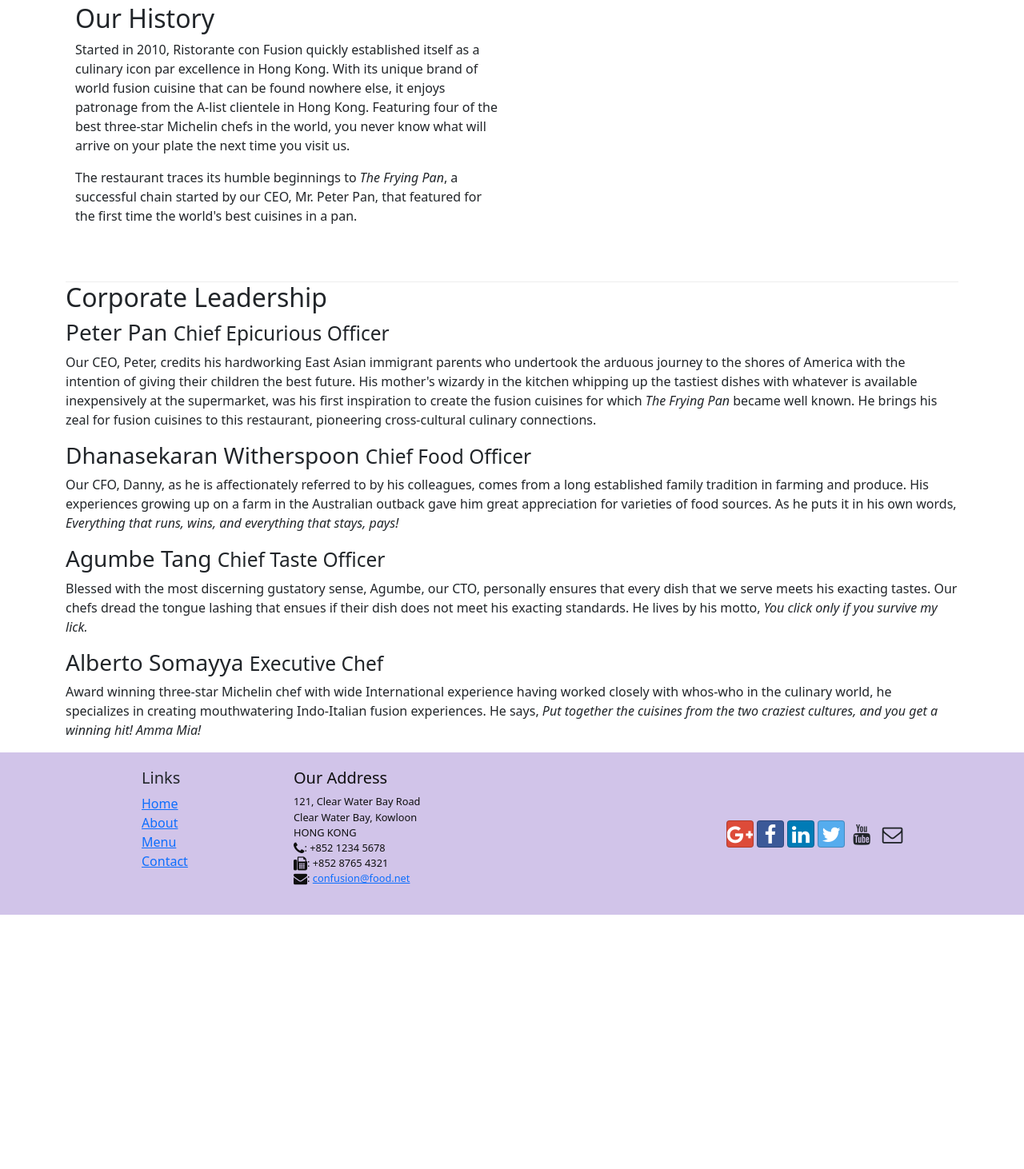
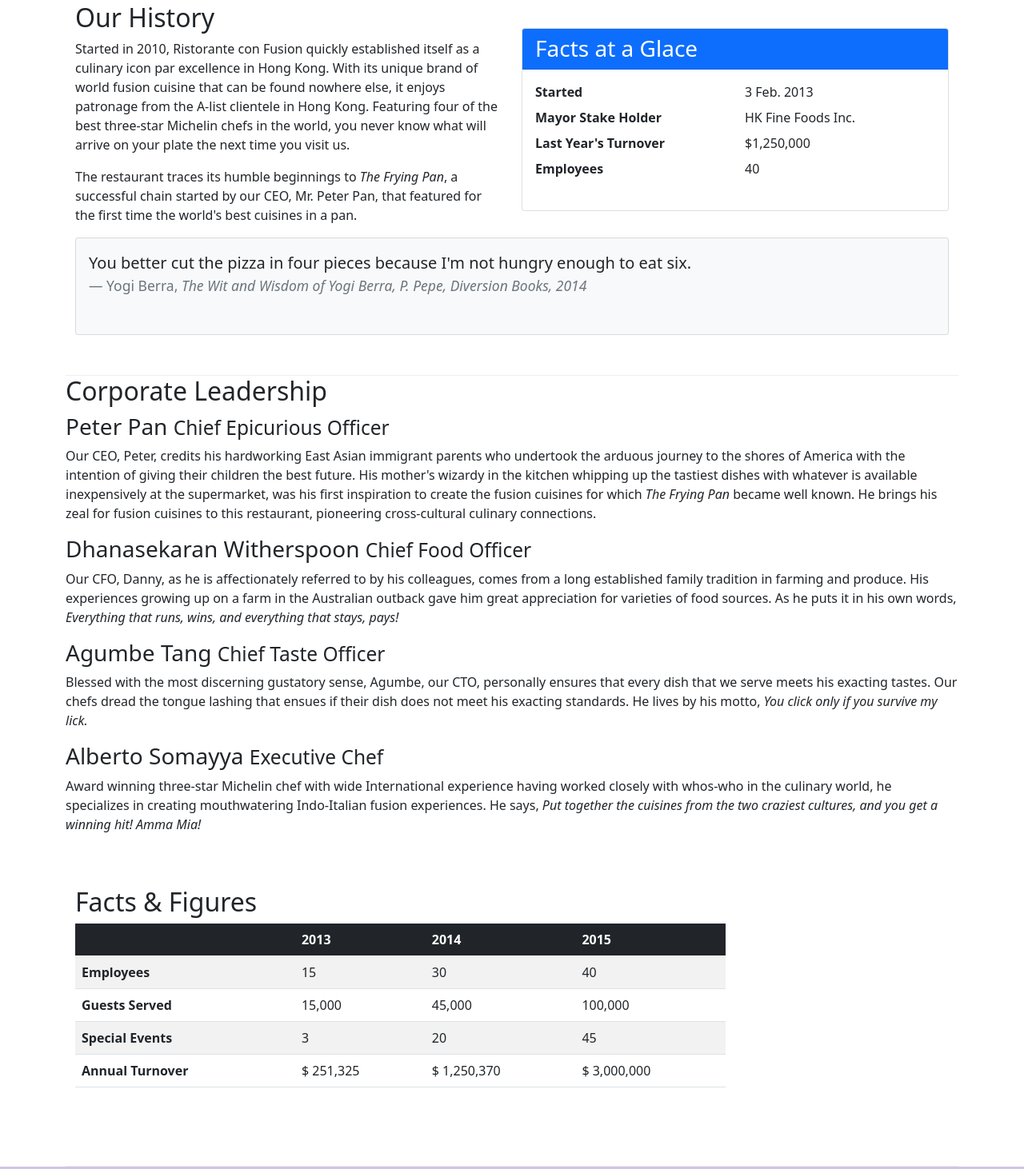
Before and after one commit to yisusdbaird/Navigation, a website: page aboutus.html in a window 1280 px wide. Shown: the part 448-1910 px from the top of the page at 80% size. Before the commit the page ends 1592 px from the top, so only its background shows below. Drawn offline with nearby package versions, Linux system fonts and the light colour scheme.

Commit message:
cuarta practica

```diff
--- a/aboutus.html
+++ b/aboutus.html
@@ -74,7 +74,37 @@
                     in Hong Kong. Featuring four of the best three-star Michelin chefs in the world, you never know what will arrive on your plate the next time you visit us.</p>
                 <p>The restaurant traces its humble beginnings to <em>The Frying Pan</em>, a successful chain started by our CEO, Mr. Peter Pan, that featured for the first time the world's best cuisines in a pan.</p>
             </div>
-            <div>
+            <div class="col-sm">
+                <div class="card">
+                    <h3 class="card-header bg-primary text-white">Facts at a Glace</h3>
+                    <div class="card-body">
+                        <dl class="row">
+                            <dt class="col-6">Started</dt>
+                            <dd class="col-6">3 Feb. 2013</dd>
+                            <dt class="col-6">Mayor Stake Holder</dt>
+                            <dd class="col-6">HK Fine Foods Inc.</dd>
+                            <dt class="col-6">Last Year's Turnover</dt>
+                            <dd class="col-6">$1,250,000</dd>
+                            <dt class="col-6">Employees</dt>
+                            <dd class="col-6">40</dd>
+                        </dl>
+                    </div>
+                </div>
+            </div>
+            <div class="col-12">
+
+                <div class="card card-body bg-light">
+                    <blockquote class="blockquote">
+                        <p class="mb-0">You better cut the pizza in four pieces because I'm not hungry enough to eat six.</p>
+
+                        <p>
+                            <footer class="blockquote-footer">Yogi Berra,
+                                <cite title="Source Title">The Wit and Wisdom of Yogi Berra, P. Pepe, Diversion Books, 2014</cite>
+                            </footer>
+                        </p>
+                    </blockquote>
+                </div>
+
             </div>
         </div>
 
@@ -93,6 +123,51 @@
                     He lives by his motto, <em>You click only if you survive my lick.</em></p>
                 <h3>Alberto Somayya <small>Executive Chef</small></h3>
                 <p class="d-none d-sm-block">Award winning three-star Michelin chef with wide International experience having worked closely with whos-who in the culinary world, he specializes in creating mouthwatering Indo-Italian fusion experiences. He says, <em>Put together the cuisines from the two craziest cultures, and you get a winning hit! Amma Mia!</em></p>
+            </div>
+        </div>
+        <div class="row row-content">
+            <div class="col-12 col-sm-9">
+                <h2>Facts &amp; Figures</h2>
+                <div class="table-responsive">
+                    <table class="table table-striped">
+                        <thead class="table-dark">
+                            <tr>
+                                <th>&nbsp;</th>
+                                <th>2013</th>
+                                <th>2014</th>
+                                <th>2015</th>
+                            </tr>
+                        </thead>
+                        <tbody>
+                            <tr>
+                                <th>Employees</th>
+                                <td>15</td>
+                                <td>30</td>
+                                <td>40</td>
+                            </tr>
+                            <tr>
+                                <th>Guests Served</th>
+                                <td>15,000</td>
+                                <td>45,000</td>
+                                <td>100,000</td>
+                            </tr>
+                            <tr>
+                                <th>Special Events</th>
+                                <td>3</td>
+                                <td>20</td>
+                                <td>45</td>
+                            </tr>
+                            <tr>
+                                <th>Annual Turnover</th>
+                                <td>$ 251,325</td>
+                                <td>$ 1,250,370</td>
+                                <td>$ 3,000,000</td>
+                            </tr>
+                        </tbody>
+                    </table>
+                </div>
+            </div>
+            <div class="col-12 col-sm-3">
             </div>
         </div>
     </div>
```
